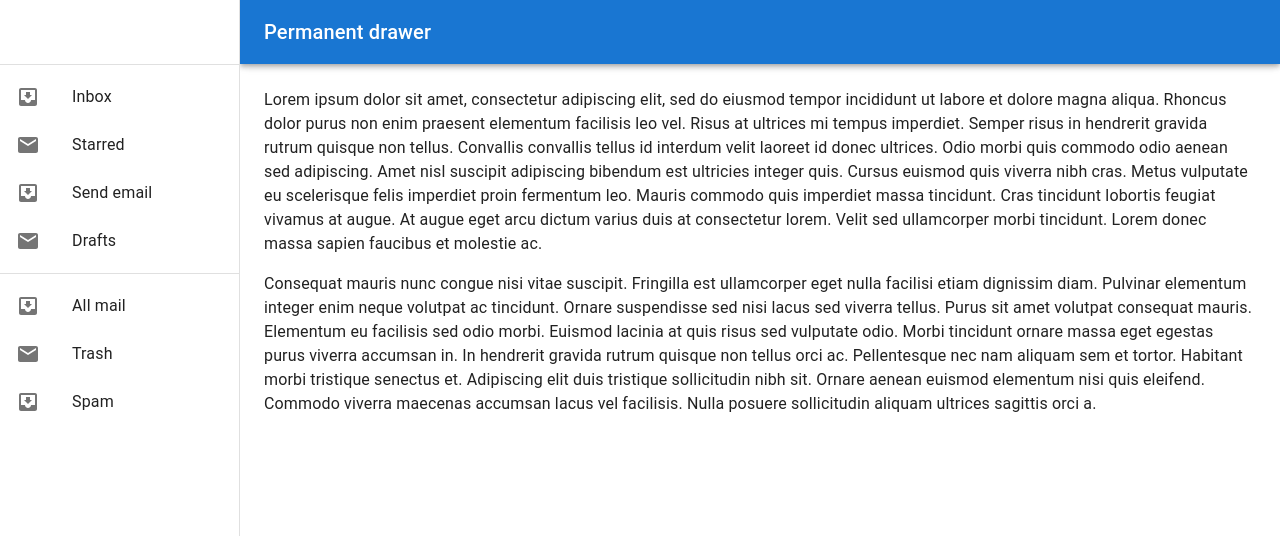
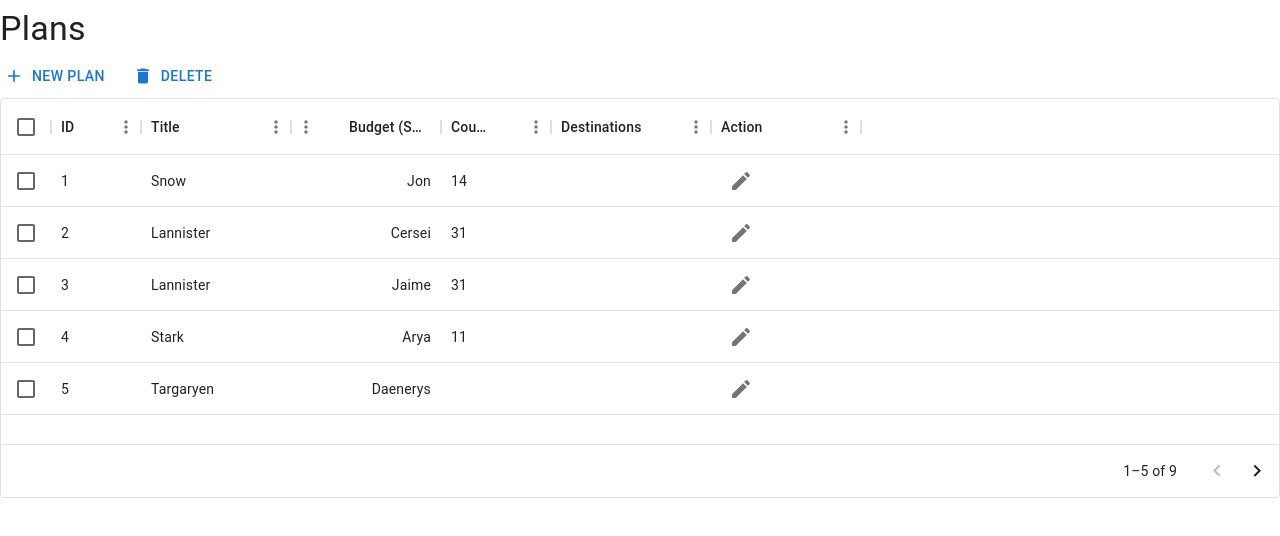
Before and after one commit to JuanZeBuilder/TT1_4, a React (Vite) app in the folder frontend/: page /dashboard in a window 1280 px wide. Shown: the top 536 px of the page. Built offline with nearby package versions, Linux system fonts and the light colour scheme.

Commit message:
Add dashboard page with table view and notification system with react-toastify

```diff
--- a/frontend/package.json
+++ b/frontend/package.json
@@ -13,12 +13,16 @@
     "@emotion/react": "^11.11.3",
     "@emotion/styled": "^11.11.0",
     "@mui/icons-material": "^5.15.5",
+    "@mui/lab": "^5.0.0-alpha.161",
     "@mui/material": "^5.15.5",
+    "@mui/x-data-grid": "^6.19.1",
+    "axios": "^1.6.5",
     "localforage": "^1.10.0",
     "match-sorter": "^6.3.3",
     "react": "^18.2.0",
     "react-dom": "^18.2.0",
     "react-router-dom": "^6.21.3",
+    "react-toastify": "^10.0.3",
     "sort-by": "^1.2.0"
   },
   "devDependencies": {
--- a/frontend/src/App.tsx
+++ b/frontend/src/App.tsx
@@ -1,13 +1,16 @@
-import "./App.css";
+import './App.css';
+import 'react-toastify/dist/ReactToastify.css';
 
-import { Outlet } from "react-router-dom";
+import { Outlet } from 'react-router-dom';
+import { ToastContainer } from 'react-toastify';
 
-import CssBaseline from "@mui/material/CssBaseline";
+import CssBaseline from '@mui/material/CssBaseline';
 
 function App() {
   return (
     <>
       <CssBaseline />
+      <ToastContainer />
       <Outlet />
     </>
   );
--- a/frontend/src/components/Dashboard/SideNavbar.tsx
+++ /dev/null
@@ -1,114 +0,0 @@
-import MailIcon from "@mui/icons-material/Mail";
-import InboxIcon from "@mui/icons-material/MoveToInbox";
-import AppBar from "@mui/material/AppBar";
-import Box from "@mui/material/Box";
-import CssBaseline from "@mui/material/CssBaseline";
-import Divider from "@mui/material/Divider";
-import Drawer from "@mui/material/Drawer";
-import List from "@mui/material/List";
-import ListItem from "@mui/material/ListItem";
-import ListItemButton from "@mui/material/ListItemButton";
-import ListItemIcon from "@mui/material/ListItemIcon";
-import ListItemText from "@mui/material/ListItemText";
-import Toolbar from "@mui/material/Toolbar";
-import Typography from "@mui/material/Typography";
-
-const drawerWidth = 240;
-
-const tabs = [
-  { label: "Overview", icon: "" },
-  { label: "Plan", icon: "" },
-];
-
-export default function PermanentDrawerLeft() {
-  return (
-    <Box sx={{ display: "flex" }}>
-      <CssBaseline />
-      <AppBar
-        position="fixed"
-        sx={{ width: `calc(100% - ${drawerWidth}px)`, ml: `${drawerWidth}px` }}
-      >
-        <Toolbar>
-          <Typography variant="h6" noWrap component="div">
-            Permanent drawer
-          </Typography>
-        </Toolbar>
-      </AppBar>
-      <Drawer
-        sx={{
-          width: drawerWidth,
-          flexShrink: 0,
-          "& .MuiDrawer-paper": {
-            width: drawerWidth,
-            boxSizing: "border-box",
-          },
-        }}
-        variant="permanent"
-        anchor="left"
-      >
-        <Toolbar />
-        <Divider />
-        <List>
-          {["Inbox", "Starred", "Send email", "Drafts"].map((text, index) => (
-            <ListItem key={text} disablePadding>
-              <ListItemButton>
-                <ListItemIcon>
-                  {index % 2 === 0 ? <InboxIcon /> : <MailIcon />}
-                </ListItemIcon>
-                <ListItemText primary={text} />
-              </ListItemButton>
-            </ListItem>
-          ))}
-        </List>
-        <Divider />
-        <List>
-          {["All mail", "Trash", "Spam"].map((text, index) => (
-            <ListItem key={text} disablePadding>
-              <ListItemButton>
-                <ListItemIcon>
-                  {index % 2 === 0 ? <InboxIcon /> : <MailIcon />}
-                </ListItemIcon>
-                <ListItemText primary={text} />
-              </ListItemButton>
-            </ListItem>
-          ))}
-        </List>
-      </Drawer>
-      <Box
-        component="main"
-        sx={{ flexGrow: 1, bgcolor: "background.default", p: 3 }}
-      >
-        <Toolbar />
-        <Typography paragraph>
-          Lorem ipsum dolor sit amet, consectetur adipiscing elit, sed do
-          eiusmod tempor incididunt ut labore et dolore magna aliqua. Rhoncus
-          dolor purus non enim praesent elementum facilisis leo vel. Risus at
-          ultrices mi tempus imperdiet. Semper risus in hendrerit gravida rutrum
-          quisque non tellus. Convallis convallis tellus id interdum velit
-          laoreet id donec ultrices. Odio morbi quis commodo odio aenean sed
-          adipiscing. Amet nisl suscipit adipiscing bibendum est ultricies
-          integer quis. Cursus euismod quis viverra nibh cras. Metus vulputate
-          eu scelerisque felis imperdiet proin fermentum leo. Mauris commodo
-          quis imperdiet massa tincidunt. Cras tincidunt lobortis feugiat
-          vivamus at augue. At augue eget arcu dictum varius duis at consectetur
-          lorem. Velit sed ullamcorper morbi tincidunt. Lorem donec massa sapien
-          faucibus et molestie ac.
-        </Typography>
-        <Typography paragraph>
-          Consequat mauris nunc congue nisi vitae suscipit. Fringilla est
-          ullamcorper eget nulla facilisi etiam dignissim diam. Pulvinar
-          elementum integer enim neque volutpat ac tincidunt. Ornare suspendisse
-          sed nisi lacus sed viverra tellus. Purus sit amet volutpat consequat
-          mauris. Elementum eu facilisis sed odio morbi. Euismod lacinia at quis
-          risus sed vulputate odio. Morbi tincidunt ornare massa eget egestas
-          purus viverra accumsan in. In hendrerit gravida rutrum quisque non
-          tellus orci ac. Pellentesque nec nam aliquam sem et tortor. Habitant
-          morbi tristique senectus et. Adipiscing elit duis tristique
-          sollicitudin nibh sit. Ornare aenean euismod elementum nisi quis
-          eleifend. Commodo viverra maecenas accumsan lacus vel facilisis. Nulla
-          posuere sollicitudin aliquam ultrices sagittis orci a.
-        </Typography>
-      </Box>
-    </Box>
-  );
-}
--- a/frontend/src/components/Navbar/Navbar.tsx
+++ b/frontend/src/components/Navbar/Navbar.tsx
@@ -1,9 +1,9 @@
 // Navbar.tsx
 
-import "./Navbar.css";
+import './Navbar.css';
 
-import React, { useState } from "react";
-import { useNavigate } from "react-router-dom";
+import React, { useState } from 'react';
+import { useNavigate } from 'react-router-dom';
 
 interface NavbarProps {
   // Add any props if needed
--- a/frontend/src/pages/DashboardPage.tsx
+++ b/frontend/src/pages/DashboardPage.tsx
@@ -1,10 +1,126 @@
-import SideNavbar from "../components/Dashboard/SideNavbar";
+import axios from 'axios';
+import { useState } from 'react';
+import { toast } from 'react-toastify';
 
-const DashboardPage = () => {
+import AddIcon from '@mui/icons-material/Add';
+import DeleteIcon from '@mui/icons-material/Delete';
+import EditIcon from '@mui/icons-material/Edit';
+import { LoadingButton } from '@mui/lab';
+import { Typography } from '@mui/material';
+import Box from '@mui/material/Box';
+import Button from '@mui/material/Button';
+import IconButton from '@mui/material/IconButton';
+import Stack from '@mui/material/Stack';
+import {
+    DataGrid, GridColDef, GridRowSelectionModel, GridValueGetterParams
+} from '@mui/x-data-grid';
+
+// columns header
+const columns: GridColDef[] = [
+  { field: "id", headerName: "ID", width: 90 },
+  {
+    field: "title",
+    headerName: "Title",
+    width: 150,
+  },
+  {
+    field: "budget",
+    headerName: "Budget (SGD)",
+    type: "number",
+    width: 150,
+  },
+  {
+    field: "country",
+    headerName: "Country",
+    width: 110,
+  },
+  {
+    field: "destinations",
+    headerName: "Destinations",
+    description: "This column has a value getter and is not sortable.",
+    sortable: false,
+    width: 160,
+    valueGetter: (params: GridValueGetterParams) =>
+      `${params.row.firstName || ""} ${params.row.lastName || ""}`,
+  },
+  {
+    field: "action",
+    headerName: "Action",
+    width: 150,
+    sortable: false,
+    renderCell: (params) => (
+      <IconButton aria-label="delete">
+        <EditIcon />
+        {/* todo: pop out */}
+      </IconButton>
+    ),
+  },
+];
+
+// actual data
+const rows = [
+  { id: 1, title: "Snow", budget: "Jon", country: 14 },
+  { id: 2, title: "Lannister", budget: "Cersei", country: 31 },
+  { id: 3, title: "Lannister", budget: "Jaime", country: 31 },
+  { id: 4, title: "Stark", budget: "Arya", country: 11 },
+  { id: 5, title: "Targaryen", budget: "Daenerys", country: null },
+  { id: 6, title: "Melisandre", budget: null, country: 150 },
+  { id: 7, title: "Clifford", budget: "Ferrara", country: 44 },
+  { id: 8, title: "Frances", budget: "Rossini", country: 36 },
+  { id: 9, title: "Roxie", budget: "Harvey", country: 65 },
+];
+
+export default function DashboardPage() {
+  const [deleting, setDeleting] = useState(false);
+  const [selected, setSelected] = useState<GridRowSelectionModel>([]);
+
+  const handleDelete = () => {
+    setDeleting(true);
+
+    for (const id of selected) {
+      toast(id);
+      //   axios
+      //     .get(`/`) // todo
+      //     .then(() => {
+      //       toast(`Plan with ID ${id} deleted`);
+      //     })
+      //     .catch((err) => {
+      //       toast("Something went wrong");
+      //     });
+    }
+    setDeleting(false);
+  };
+
   return (
-    <>
-      <SideNavbar />\
-    </>
+    <Box sx={{ height: 400, width: "100%" }}>
+      <Typography variant="h4" sx={{ margin: "8px 0" }}>
+        Plans
+      </Typography>
+      <Stack spacing={2} direction="row" sx={{ margin: "4px 0" }}>
+        <Button startIcon={<AddIcon />}>New Plan</Button>
+        <LoadingButton
+          startIcon={<DeleteIcon />}
+          loading={deleting}
+          onClick={handleDelete}
+        >
+          Delete
+        </LoadingButton>
+      </Stack>
+      <DataGrid
+        rows={rows}
+        columns={columns}
+        initialState={{
+          pagination: {
+            paginationModel: {
+              pageSize: 5,
+            },
+          },
+        }}
+        pageSizeOptions={[5]}
+        checkboxSelection
+        disableRowSelectionOnClick
+        onRowSelectionModelChange={(params) => setSelected(params)} // todo: delete
+      />
+    </Box>
   );
-};
-export default DashboardPage;
+}
```
Also changed, not shown: frontend/src/main.tsx (+8 -11 lines), 1 other file (tests, documents, lock files or other folders).
